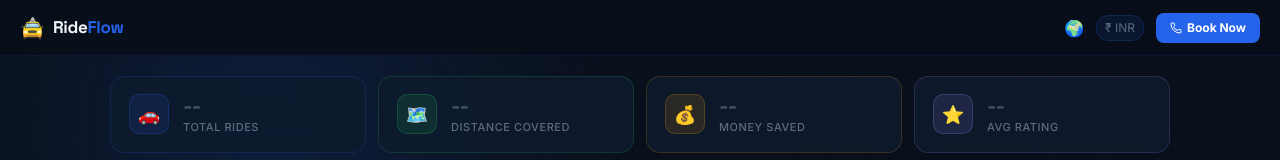
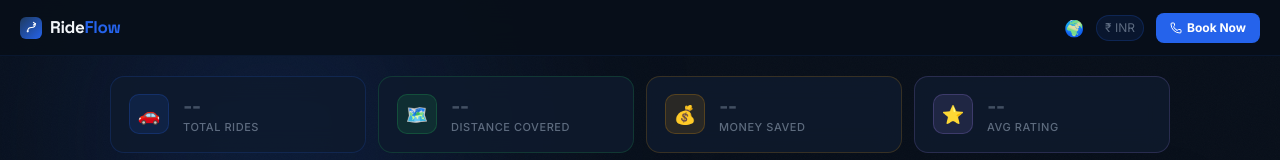
Before and after one commit to infosiva/rideflow, a Next.js app: page / in a window 1280 px wide. Shown: the top 160 px of the page. Built offline with nearby package versions, Linux system fonts and the light colour scheme.

Commit message:
feat(rideflow): real SVG logo mark — replace emoji favicon
Route/flow-arrow mark (pin + curved path + arrow) in blue, used in both
app/icon.tsx favicon and inline navbar logo. Replaces taxi emoji favicon
and bare emoji in navbar wordmark.

```diff
--- a/app/icon.tsx
+++ b/app/icon.tsx
@@ -6,6 +6,16 @@ export const contentType = 'image/png'
 
 export default function Icon() {
   return new ImageResponse(
-    <div style={{ width: 32, height: 32, borderRadius: 8, background: 'linear-gradient(135deg, #1e3a5f, #2563eb)', display: 'flex', alignItems: 'center', justifyContent: 'center', fontSize: 18 }}>🚗</div>
+    <div style={{
+      width: 32, height: 32, borderRadius: 8,
+      background: 'linear-gradient(135deg, #1e3a5f, #2563eb)',
+      display: 'flex', alignItems: 'center', justifyContent: 'center',
+    }}>
+      <svg width="18" height="18" viewBox="0 0 24 24" fill="none" xmlns="http://www.w3.org/2000/svg">
+        <circle cx="5" cy="19" r="2" fill="white" opacity="0.85"/>
+        <path d="M5 19c0-5 3-7 7-7s7-2 7-7" stroke="white" strokeWidth="2" strokeLinecap="round" fill="none"/>
+        <path d="M15.5 2.5l4 2.5-4 2.5" stroke="white" strokeWidth="2" strokeLinecap="round" strokeLinejoin="round" fill="none"/>
+      </svg>
+    </div>
   )
 }
--- a/app/page.tsx
+++ b/app/page.tsx
@@ -294,7 +294,13 @@ export default function Home() {
       {/* Nav */}
       <nav style={{ position: "sticky", top: 0, zIndex: 50, background: "rgba(8,15,26,0.95)", backdropFilter: "blur(16px)", borderBottom: "1px solid rgba(37,99,235,0.1)", padding: "0 20px", height: 56, display: "flex", alignItems: "center", justifyContent: "space-between" }}>
         <div style={{ display: "flex", alignItems: "center", gap: 8 }}>
-          <span style={{ fontSize: 20 }}>🚖</span>
+          <div style={{ width: 22, height: 22, borderRadius: 6, background: "linear-gradient(135deg, #1e3a5f, #2563eb)", display: "flex", alignItems: "center", justifyContent: "center", flexShrink: 0 }}>
+            <svg width="13" height="13" viewBox="0 0 24 24" fill="none" xmlns="http://www.w3.org/2000/svg">
+              <circle cx="5" cy="19" r="2" fill="white" opacity="0.85"/>
+              <path d="M5 19c0-5 3-7 7-7s7-2 7-7" stroke="white" strokeWidth="2" strokeLinecap="round" fill="none"/>
+              <path d="M15.5 2.5l4 2.5-4 2.5" stroke="white" strokeWidth="2" strokeLinecap="round" strokeLinejoin="round" fill="none"/>
+            </svg>
+          </div>
           <span style={{ fontWeight: 800, fontSize: 17, color: "#f1f5f9", letterSpacing: "-0.02em", fontFamily: "var(--font-display)" }}>Ride<span style={{ color: "#2563eb" }}>Flow</span></span>
         </div>
         <div style={{ display: "flex", alignItems: "center", gap: 12 }}>
```
